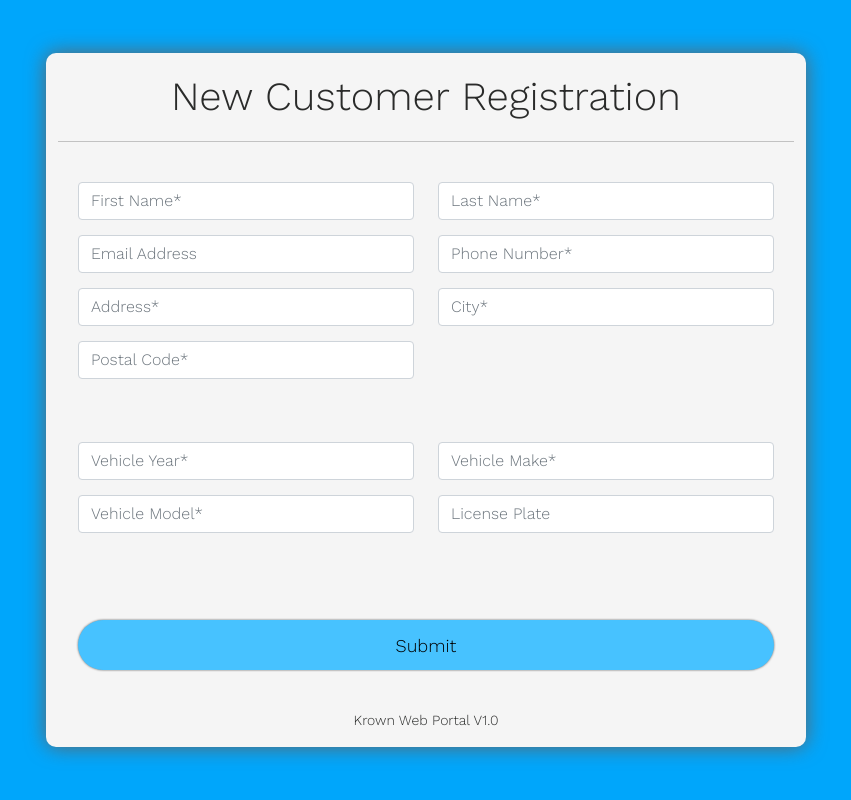
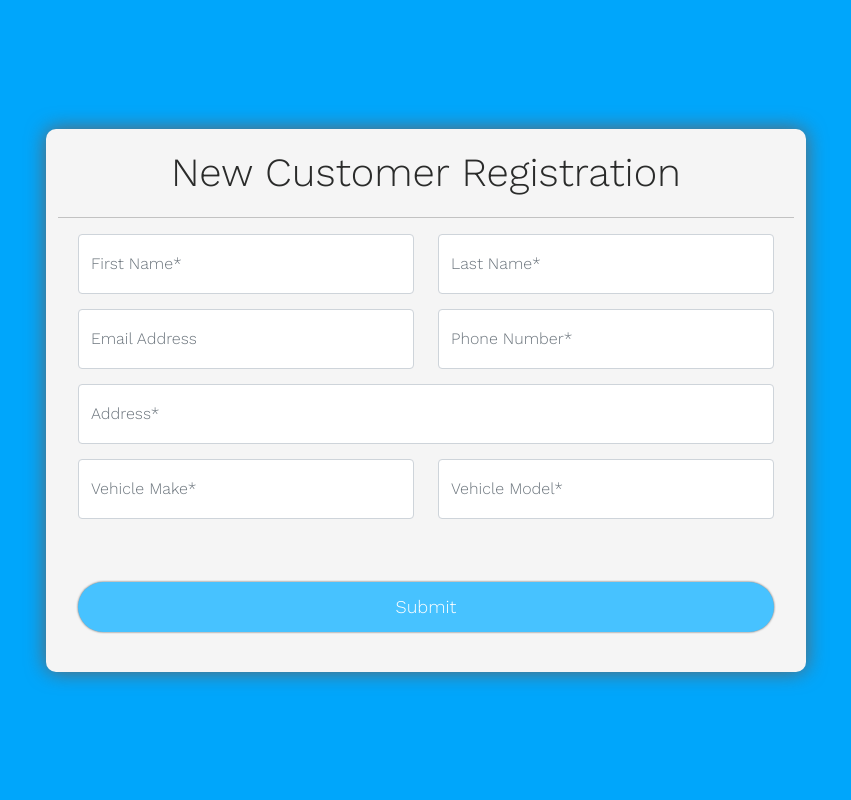
Before and after one commit to noobxcamper/KrownWebPortal, a Django app: template templates/registration.html in a window 1280 px wide. Shown: the whole page, without its empty margins (214-1065 px from the left). Run offline with Django 3.2, Linux system fonts and the light colour scheme; the template is opened without the code that fills it, so the values that code supplies are empty; some libraries are stand-ins or nearby versions.

Commit message:
Updated login and registration page

```diff
--- a/KrownPortal/settings.py
+++ b/KrownPortal/settings.py
@@ -29,7 +29,7 @@ DEBUG = True
 
 ALLOWED_HOSTS = ['*']
 
-LOGIN_URL = 'users/login'
+LOGIN_URL = 'acconts/login'
 
 if DEBUG:
     STATICFILES_DIRS = [
--- a/KrownPortal/urls.py
+++ b/KrownPortal/urls.py
@@ -19,10 +19,10 @@ from application import views
 
 urlpatterns = [
     path('', views.dashboard),
-    path('admin/', admin.site.urls),
-    path('registration/', views.registration),
-    path('users/login/', views.login_page),
-    path('users/logout/', views.logout_page),
-    path('clear/', views.clear_table),
-    path('refresh/', views.refresh_table)
+    path('admin', admin.site.urls),
+    path('registration', views.registration),
+    path('accounts/login', views.login_page),
+    path('accounts/logout', views.logout_page),
+    path('clear', views.clear_table),
+    path('refresh', views.refresh_table)
 ]
--- a/application/forms.py
+++ b/application/forms.py
@@ -12,3 +12,7 @@ class RegistrationForm(forms.Form):
     make = forms.CharField(max_length=30)
     model = forms.CharField(max_length=30)
     license_plate = forms.CharField(max_length=8)
+
+class sign_in_form(forms.Form):
+    username = forms.CharField(max_length=30)
+    password = forms.PasswordInput()
--- a/server_setup.py
+++ b/server_setup.py
@@ -171,6 +171,7 @@ run_command(['systemctl', 'restart', 'nginx'])
 print("Restarted nginx service.\n")
 
 run_command(['gpasswd', '-a', 'www-data', default_user])
+run_command(['sudo', '-u', 'www-data', 'stat', project_dir])
 
 print("[+] Setup complete")
 print("The setup has been completed, you can find your website at http://" + server_ip + ":" + server_port)
--- a/static/css/registration.css
+++ b/static/css/registration.css
@@ -5,18 +5,18 @@ body {
 }
 
 input {
-    /* padding: 15px; */
-    /* margin-bottom: 15px; */
+    height: 60px;
     margin-bottom: 15px;
     background-color: #FFFFFF;
     border: 1px #DCE0E5 solid;
     border-radius: 2px 2px 0px 0px;
-    font-size: 16px;
+    font-size: 20px;
     font-family: 'Work Sans', sans-serif;
 }
 
 button {
     background-color: #47C2FF;
+    color: white;
     width: 100%;
     height: 50px;
     border: 0px solid black;
--- a/templates/registration.html
+++ b/templates/registration.html
@@ -24,45 +24,34 @@
                 <hr>
                 <form action="/" method="POST">
                     {% csrf_token %}
-                    <div class="row py-4 mx-2">
+                    <div class="row mx-2">
                         <div class="col">
-                            <input type="text" class="form-control" name="first_name" placeholder="First Name*" required
-                                maxlength="30" tabindex="1">
-                            <input type="email" class="form-control" name="email" placeholder="Email Address"
-                                maxlength="30" tabindex="3">
-                            <input type="text" class="form-control" name="address" placeholder="Address*" required
-                                maxlength="30" tabindex="5">
-                            <input type="text" class="form-control" name="postal_code" placeholder="Postal Code*"
-                                required maxlength="6" tabindex="7">
+                            <input type="text" class="form-control" name="first_name" placeholder="First Name*" required maxlength="30" tabindex="1">
+                            <input type="email" class="form-control" name="email" placeholder="Email Address" maxlength="30" tabindex="3" onkeypress="return ignoreSpace(event)">
                         </div>
                         <div class="col">
-                            <input type="text" class="form-control" name="last_name" placeholder="Last Name*" required
-                                maxlength="30" tabindex="2">
-                            <input type="tel" class="form-control" name="phone" placeholder="Phone Number*" required
-                                maxlength="10" tabindex="4">
-                            <input type="text" class="form-control" name="city" placeholder="City*" required
-                                maxlength="30" tabindex="6">
+                            <input type="text" class="form-control" name="last_name" placeholder="Last Name*" required maxlength="30" tabindex="2">
+                            <input type="tel" class="form-control" name="phone" placeholder="Phone Number*" required maxlength="10" tabindex="4">
                         </div>
                     </div>
-                    <div class="row py-4 mx-2">
+                    <div class="row mx-2">
                         <div class="col">
-                            <input type="number" class="form-control" name="year" placeholder="Vehicle Year*" required
-                                maxlength="4" tabindex="7">
-                            <input type="text" class="form-control" name="model" placeholder="Vehicle Model*" required
-                                maxlength="30" tabindex="9">
+                            <input type="text" class="form-control" name="address" placeholder="Address*" required maxlength="30" tabindex="5">
+                        </div>
+                    </div>
+                    <div class="row mx-2">
+                        <div class="col">
+                            <input type="text" class="form-control" name="make" placeholder="Vehicle Make*" required maxlength="30" tabindex="8">
                         </div>
                         <div class="col">
-                            <input type="text" class="form-control" name="make" placeholder="Vehicle Make*" required
-                                maxlength="30" tabindex="8">
-                            <input type="text" class="form-control" name="license_plate" placeholder="License Plate"
-                                maxlength="8" tabindex="10">
+                            <input type="text" class="form-control" name="model" placeholder="Vehicle Model*" required maxlength="30" tabindex="9">
                         </div>
                     </div>
 
                     <div class="row mt-5 mx-2">
                         <div class="col">
                             <button type="submit" style="margin-bottom: 40px;" tabindex="11">Submit</button>
-                            <p class="footer">Krown Web Portal V1.0</p>
+                            <!-- <p class="footer">Krown Web Portal V1.0</p> -->
                         </div>
                     </div>
 
@@ -87,8 +76,11 @@
                 form.submit();
             }, 3000);
         });
+
+        function ignoreSpace(event) {
+        var char = event ? event.which : window.event.keyCode;
+        if(char == 32) return false;
+    }
     </script>
-
 </body>
-
 </html>
```
Also changed, not shown: application/views.py (+5 -2 lines), static/css/login.css (added, +59 -0 lines), templates/login.html (+36 -10 lines), db.sqlite3.
